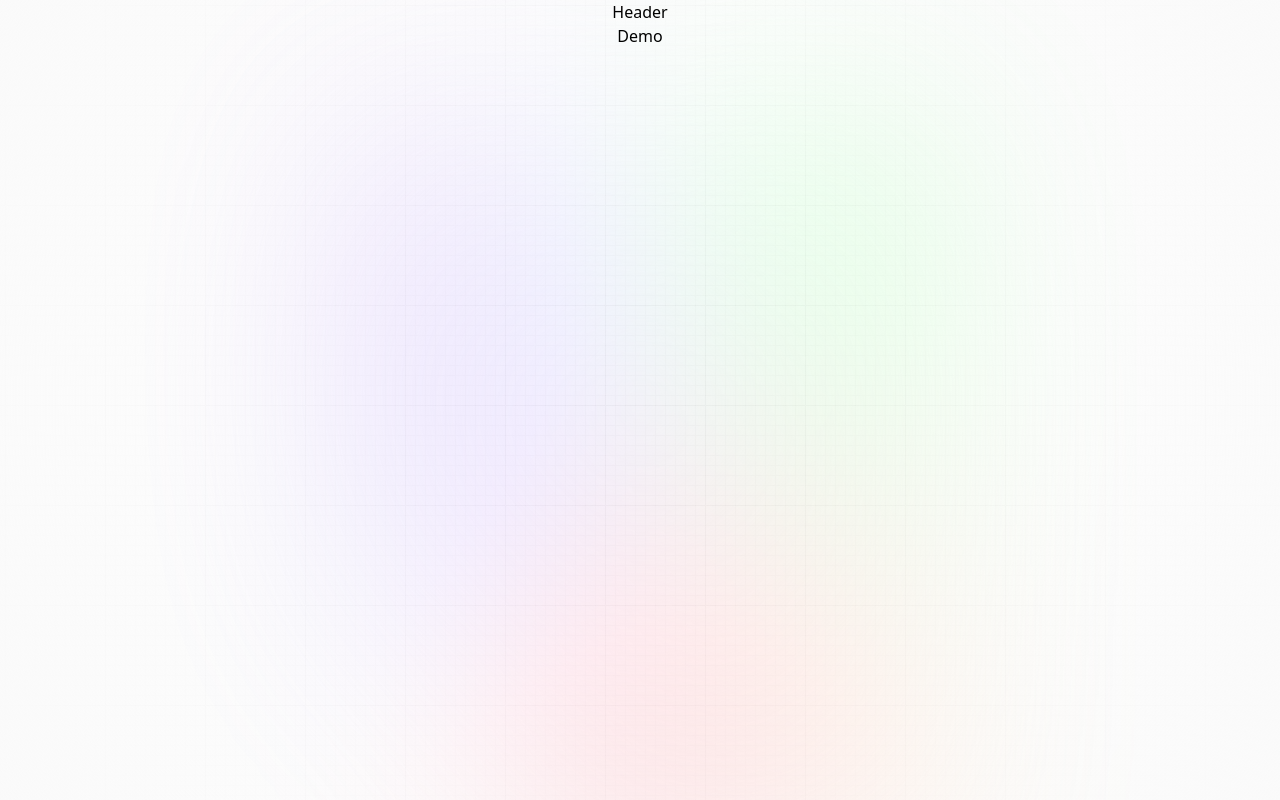
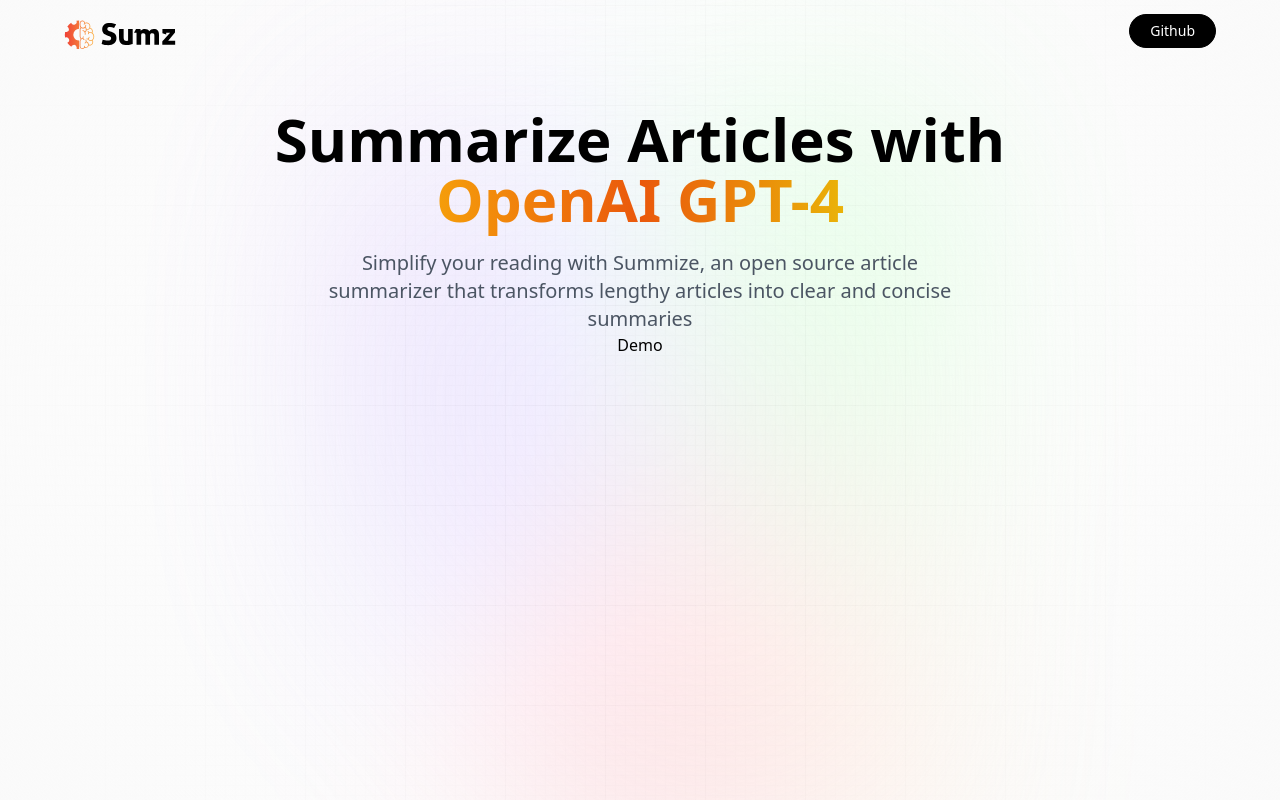
Before and after one commit to MACKINtossh/document-summarizer, a React (Vite) app: page / in a window 1280 px wide. Built offline with nearby package versions, Linux system fonts and the light colour scheme; a web font is replaced by a local one.

Commit message:
created the website header

```diff
--- a/src/components/Header.jsx
+++ b/src/components/Header.jsx
@@ -1,9 +1,30 @@
-import React from 'react'
+import { logo } from "../assets";
 
 const Header = () => {
   return (
-    <div>Header</div>
-  )
-}
+    <header className="w-full flex justify-center items-center flex-col">
+      <nav className="flex justify-between items-center w-full mb-10 pt-3">
+        <img src={logo} alt="sumz_logo" className="w-28 object-contain" />
 
-export default Header
+        <button
+          type="button"
+          onClick={() => window.open("httpe://github.com/MACKINtossh")}
+          className="black_btn"
+        >
+          Github
+        </button>
+      </nav>
+
+      <h1 className="head_text">
+        Summarize Articles with <br className="max-md:hidden" />
+        <span className="orange_gradient">OpenAI GPT-4</span>
+      </h1>
+      <h2 className="desc">
+        Simplify your reading with Summize, an open source article summarizer
+        that transforms lengthy articles into clear and concise summaries
+      </h2>
+    </header>
+  );
+};
+
+export default Header;
```
